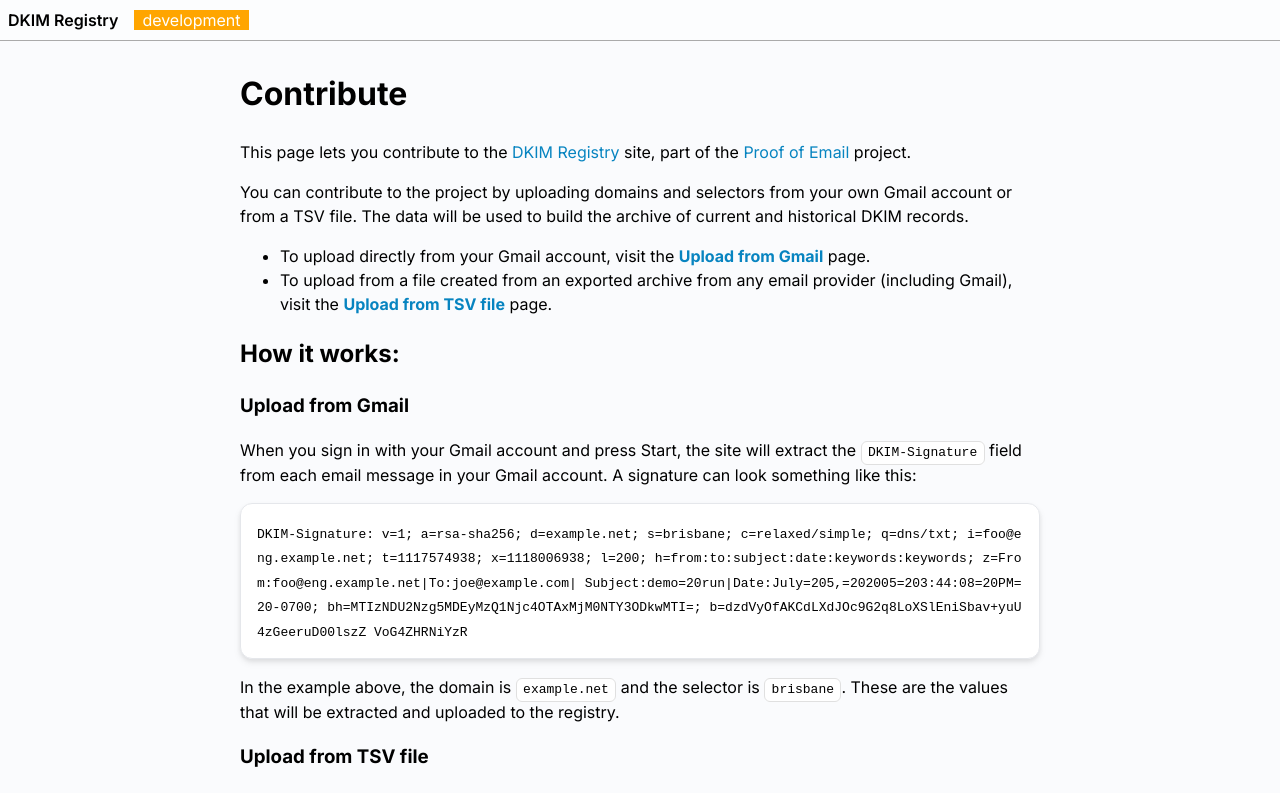
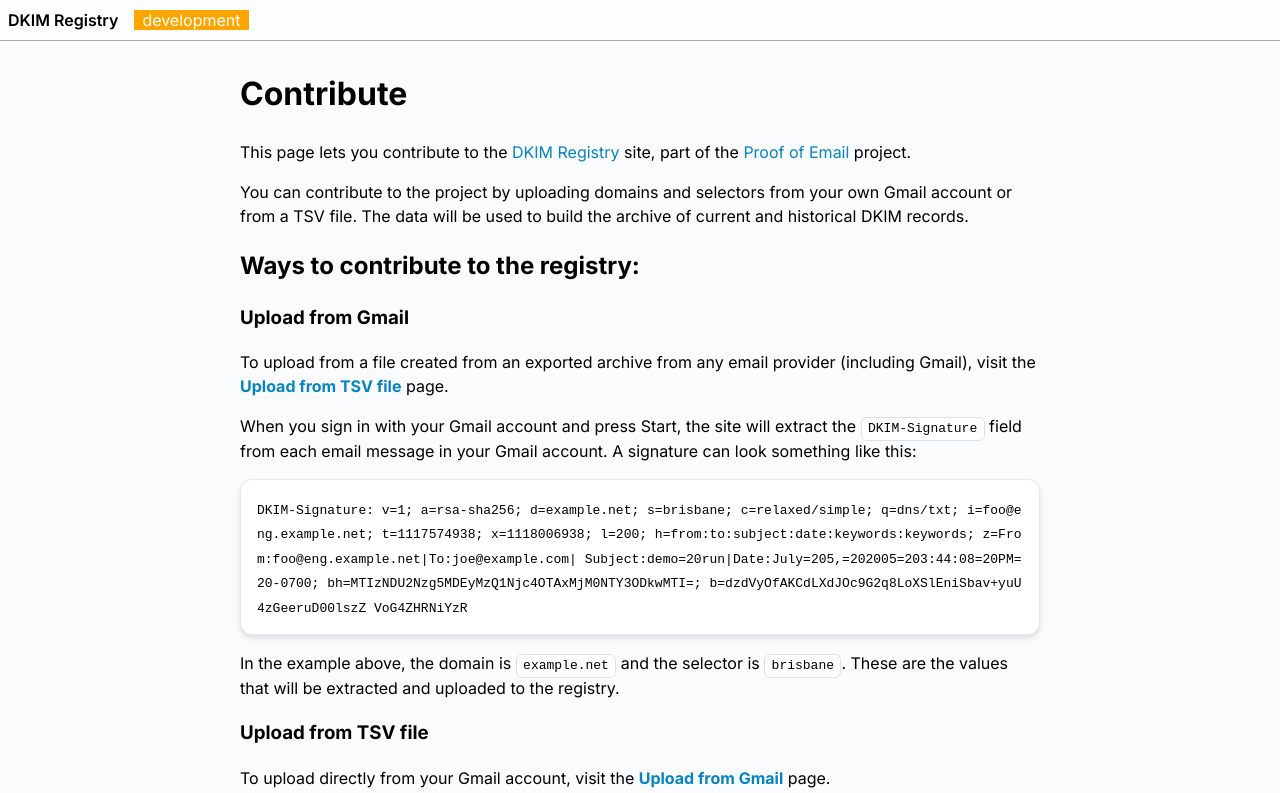
Before and after one commit to zkemail/archive.prove.email, a Next.js app in the folder dkim-lookup-app/: page /contribute in a window 1280 px wide. Shown: the top 793 px of the page. Built offline with nearby package versions, Linux system fonts and the light colour scheme.

Commit message:
update Contribute page

```diff
--- a/dkim-lookup-app/src/app/contribute/page.tsx
+++ b/dkim-lookup-app/src/app/contribute/page.tsx
@@ -15,21 +15,14 @@ export default function Page() {
 				You can contribute to the project by uploading domains and selectors from your own Gmail account or from a TSV file.
 				The data will be used to build the archive of current and historical DKIM records.
 			</p>
-			<ul>
-				<li>
-					To upload directly from your Gmail account, visit the <strong><a href="upload_gmail">Upload from Gmail</a></strong> page.
-				</li>
-				<li>
-					To upload from a file created from an exported archive from any email provider (including Gmail),
-					visit the <strong><a href="upload_tsv">Upload from TSV file</a></strong> page.
-				</li>
-			</ul>
-			<h2>
-				How it works:
-			</h2>
-			<h3>
-				Upload from Gmail
-			</h3>
+
+			<h2>Ways to contribute to the registry:</h2>
+
+			<h3>Upload from Gmail</h3>
+			<p>
+				To upload from a file created from an exported archive from any email provider (including Gmail),
+				visit the <strong><a href="upload_tsv">Upload from TSV file</a></strong> page.
+			</p>
 			<p>
 				When you sign in with your Gmail account and press Start, the site will
 				extract the <InlineCode>DKIM-Signature</InlineCode> field from each email message in your Gmail account.
@@ -53,21 +46,14 @@ export default function Page() {
 				These are the values that will be extracted and uploaded to the registry.
 			</p>
 
-			<h3>
-				Upload from TSV file
-			</h3>
-			<p>
-				When you upload from a TSV file, the domain and selector pairs are taken directly from the file and uploaded to the registry.
-			</p>
-			<h2>
-				Privacy and security
-			</h2>
-			<p>
-				Read the <a href="privacy-policy">Privacy policy</a>
-			</p>
-			<h3>
-				Disclosure regarding Limited Use:
-			</h3>
+			<h3>Upload from TSV file</h3>
+			<p>To upload directly from your Gmail account, visit the <strong><a href="upload_gmail">Upload from Gmail</a></strong> page.</p>
+			<p>When you upload from a TSV file, the domain and selector pairs are taken directly from the file and uploaded to the registry.</p>
+
+			<h2>Privacy and security</h2>
+			<p>Read the <a href="privacy-policy">Privacy policy</a></p>
+
+			<h3>Disclosure regarding Limited Use:</h3>
 			<p>
 				DKIM Registry's use and transfer of information received from Google APIs to any other app will adhere to{' '}
 				<a href="https://developers.google.com/terms/api-services-user-data-policy#additional_requirements_for_specific_api_scopes" target="_blank">
```
